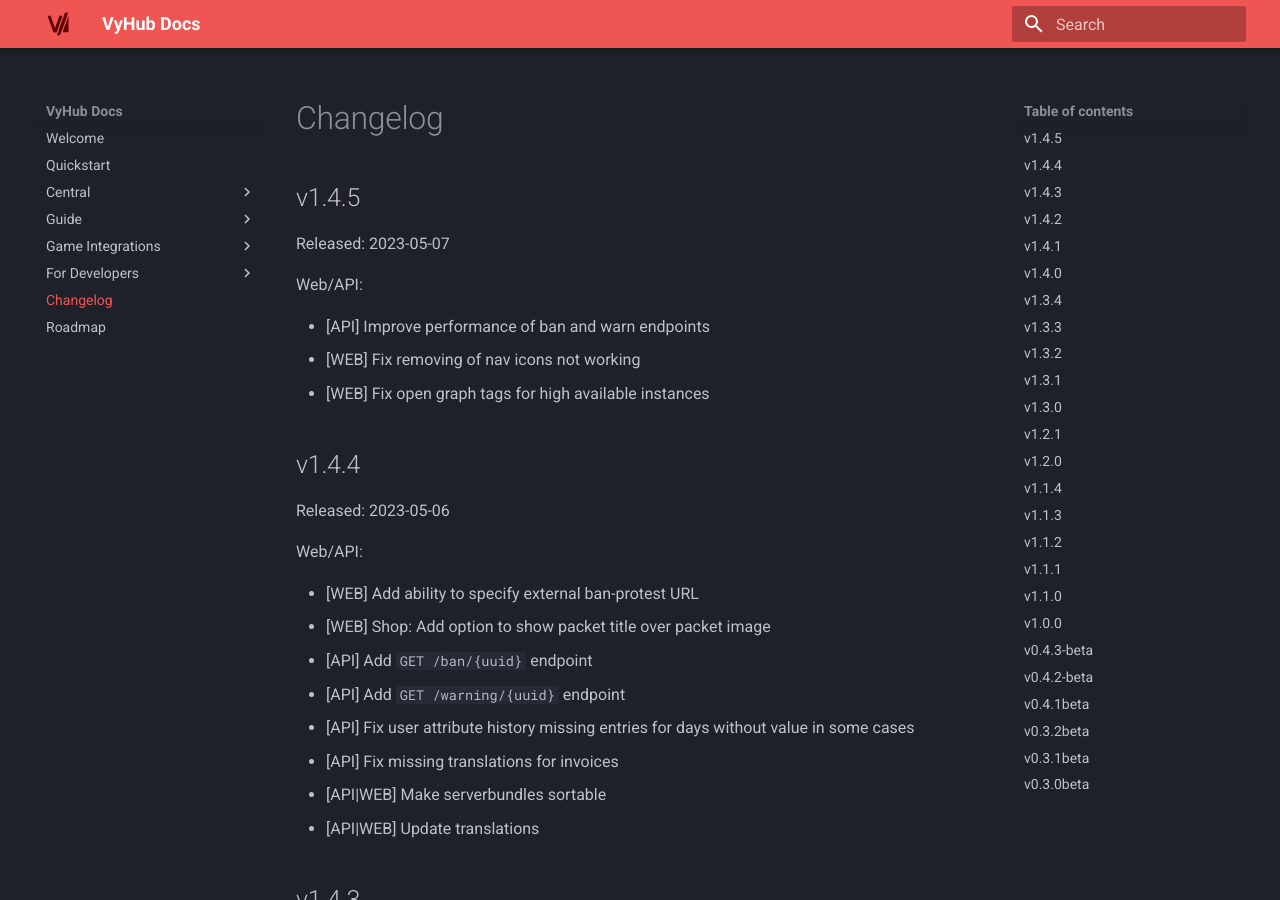
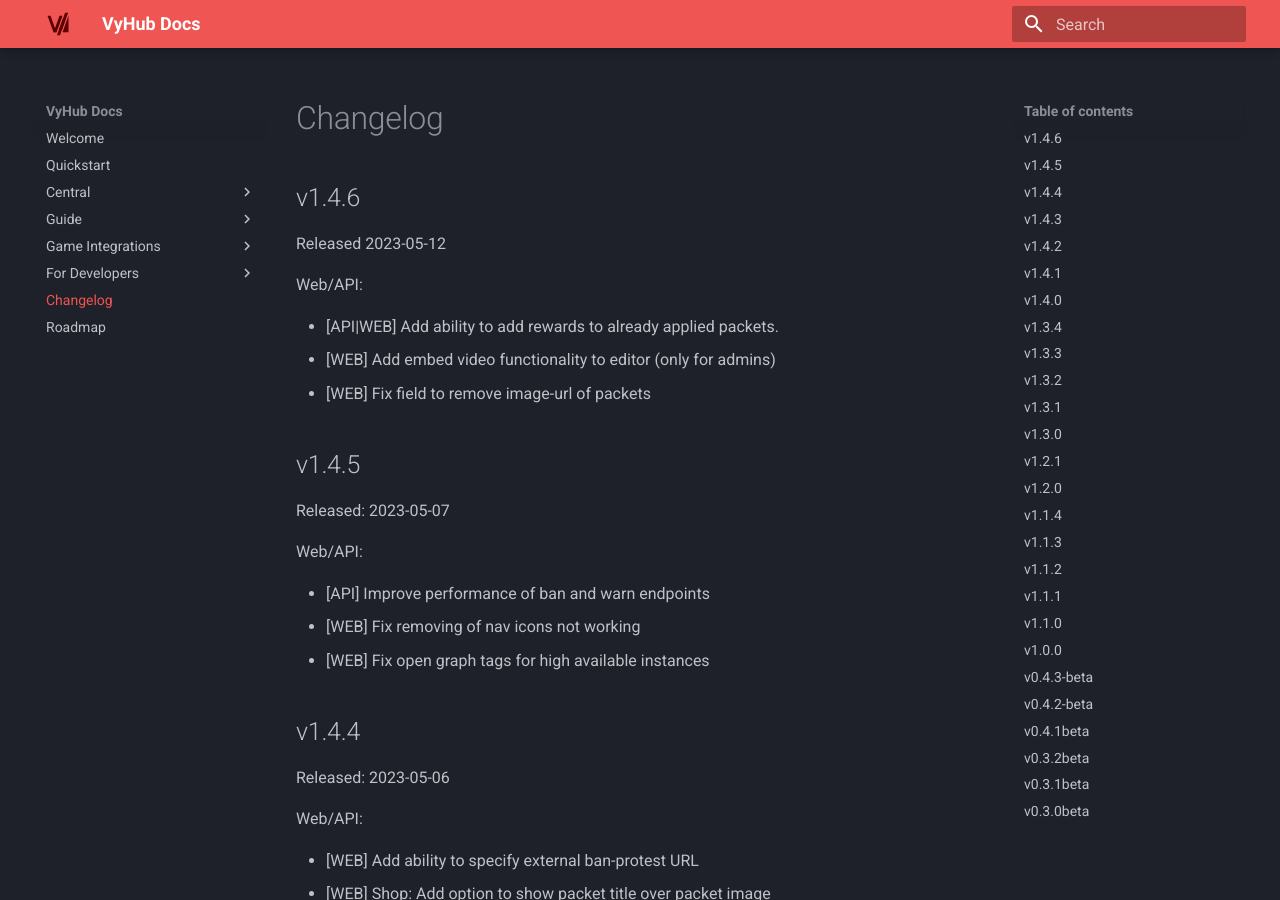
Before and after one commit to nyx-project/vyhub-documentation, an MkDocs documentation site: the page built from docs/changelog.md, in a window 1280 px wide and 900 px high. Built offline with MkDocs 1.6.1 and Material for MkDocs 9.7.7, drawn with Linux system fonts in a browser that asks for light colours; the version menu is left out.

Commit message:
Add 1.4.6 changelog

```diff
--- a/docs/changelog.md
+++ b/docs/changelog.md
@@ -1,4 +1,14 @@
 # Changelog
+
+## v1.4.6
+
+Released 2023-05-12
+
+Web/API:
+
+- [API|WEB] Add ability to add rewards to already applied packets.
+- [WEB] Add embed video functionality to editor (only for admins)
+- [WEB] Fix field to remove image-url of packets
 
 ## v1.4.5
 
```
